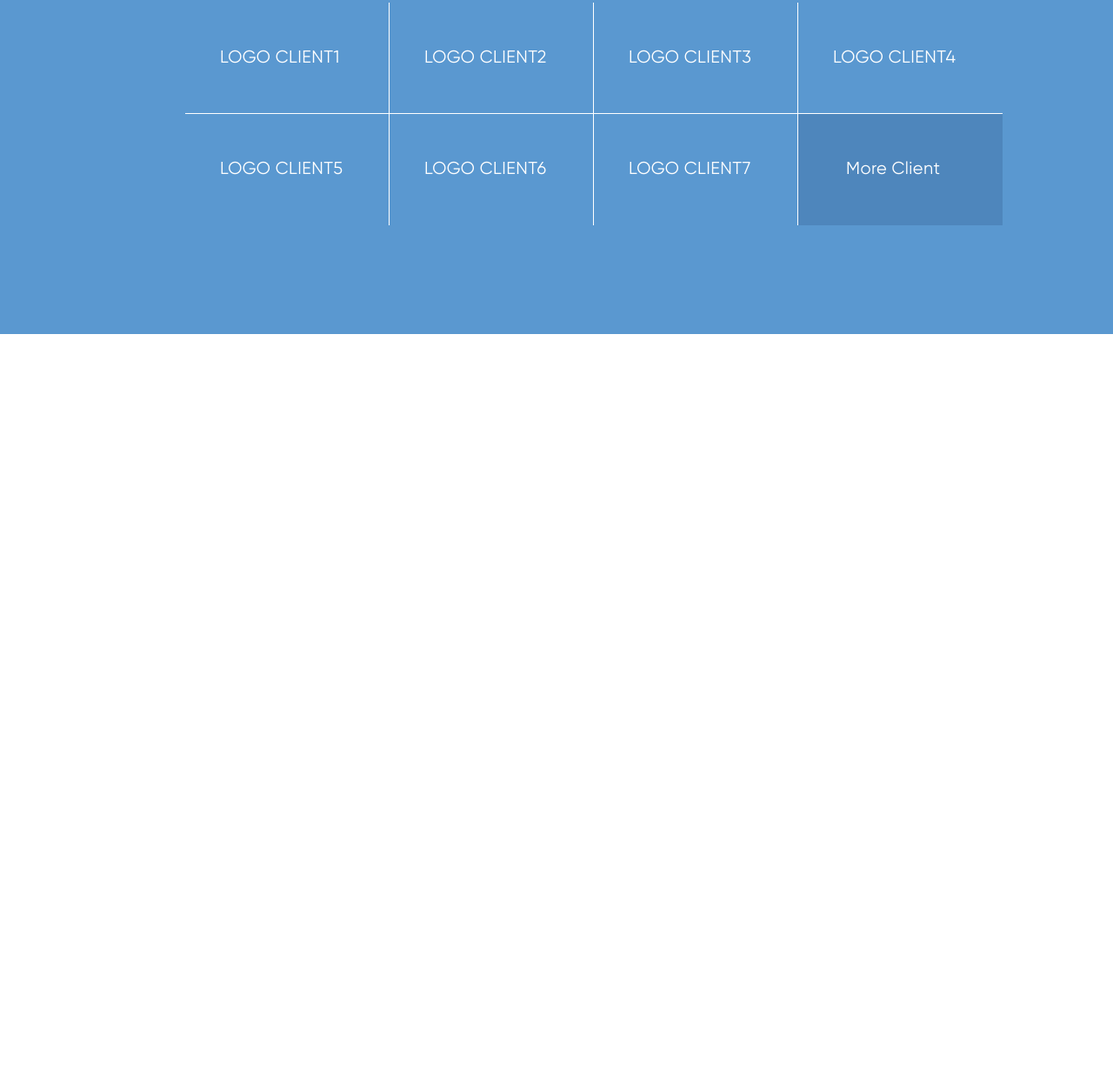
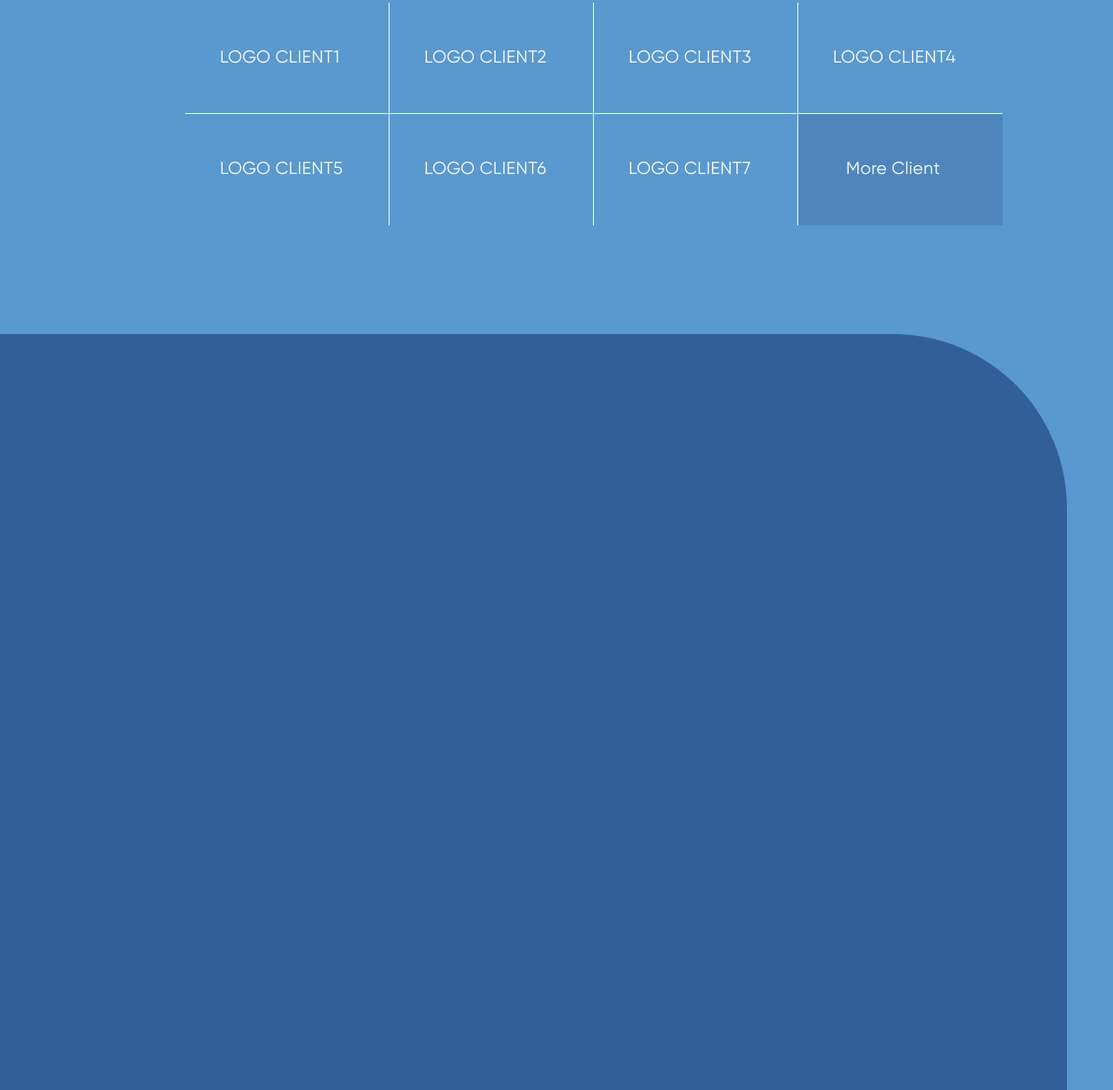
Before and after one commit to deverser/de-landingpage, a website: page public/index.html in a window 1280 px wide. Shown: the part 2619-3872 px from the top of the page at 87% size. Before the commit the page ends 3003 px from the top, so only its background shows below. Drawn offline with Linux system fonts and the light colour scheme; a web font is replaced by a local one.

Commit message:
Заготовка под footer сайта

```diff
--- a/src/components/footer/_footer.scss
+++ b/src/components/footer/_footer.scss
@@ -0,0 +1,10 @@
+.footer {
+	position: relative;
+	left: -48px;
+	bottom: 869px;
+	margin: 0 auto;
+	width: 1270px;
+	height: 869px;
+	background-color: #316099;
+	border-radius: 0px 200px 0px 0px;
+}
--- a/src/components/footer/footer.pug
+++ b/src/components/footer/footer.pug
@@ -1 +1 @@
-footer
+footer.footer
--- a/src/components/main/_main.scss
+++ b/src/components/main/_main.scss
@@ -174,7 +174,7 @@ main {
 .clients {
 	padding-top: 96px;
 	padding-bottom: 125px;
-	height: 680px;
+	height: 1549px;
 	border-radius: 200px 0px 0px 0px;
 	background: #5A98D0;
 
--- a/src/styles/styles.scss
+++ b/src/styles/styles.scss
@@ -2,6 +2,10 @@
 
 * {
 	box-sizing: border-box;
+}
+
+body {
+	height: 100vh;
 }
 
 .container {
```
Also changed, not shown: public/css/styles.css, public/index.html.
